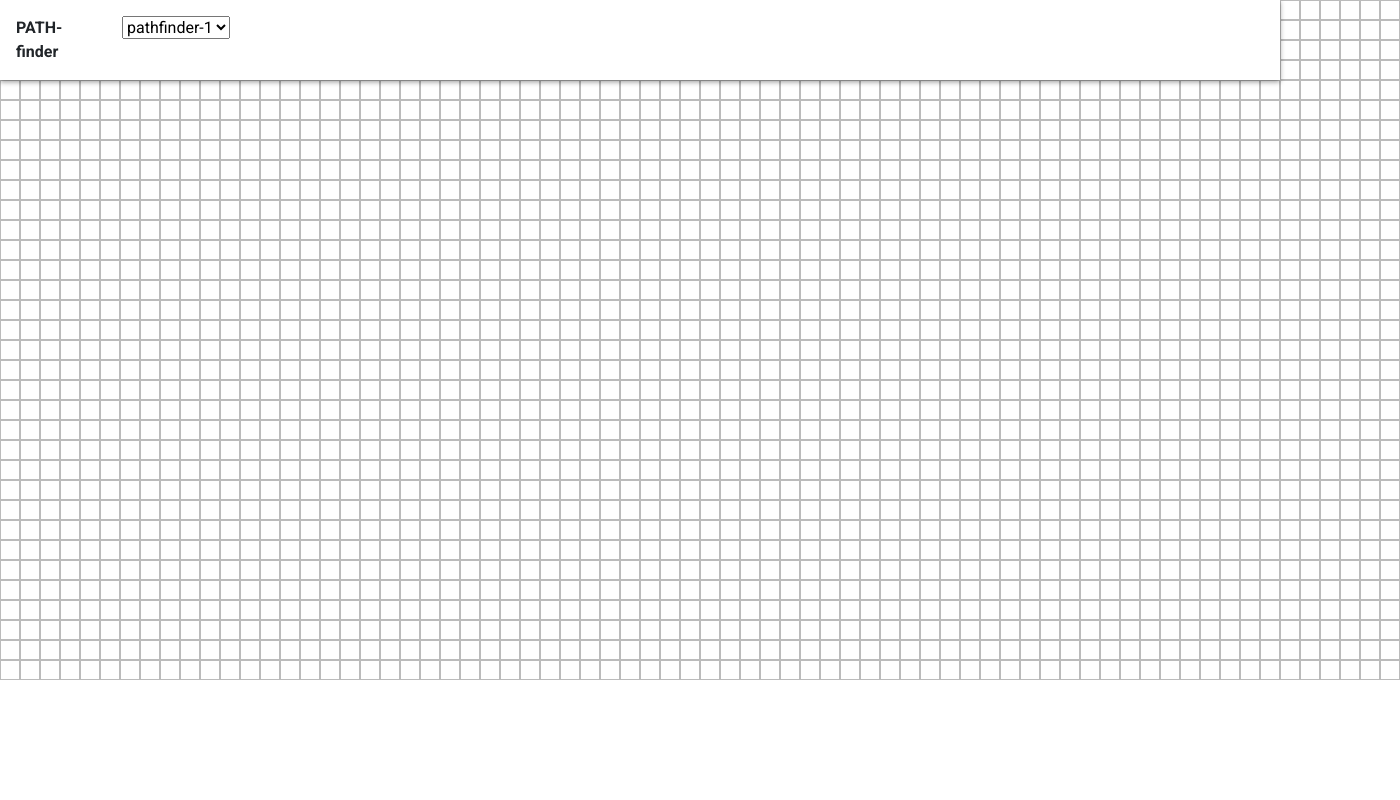
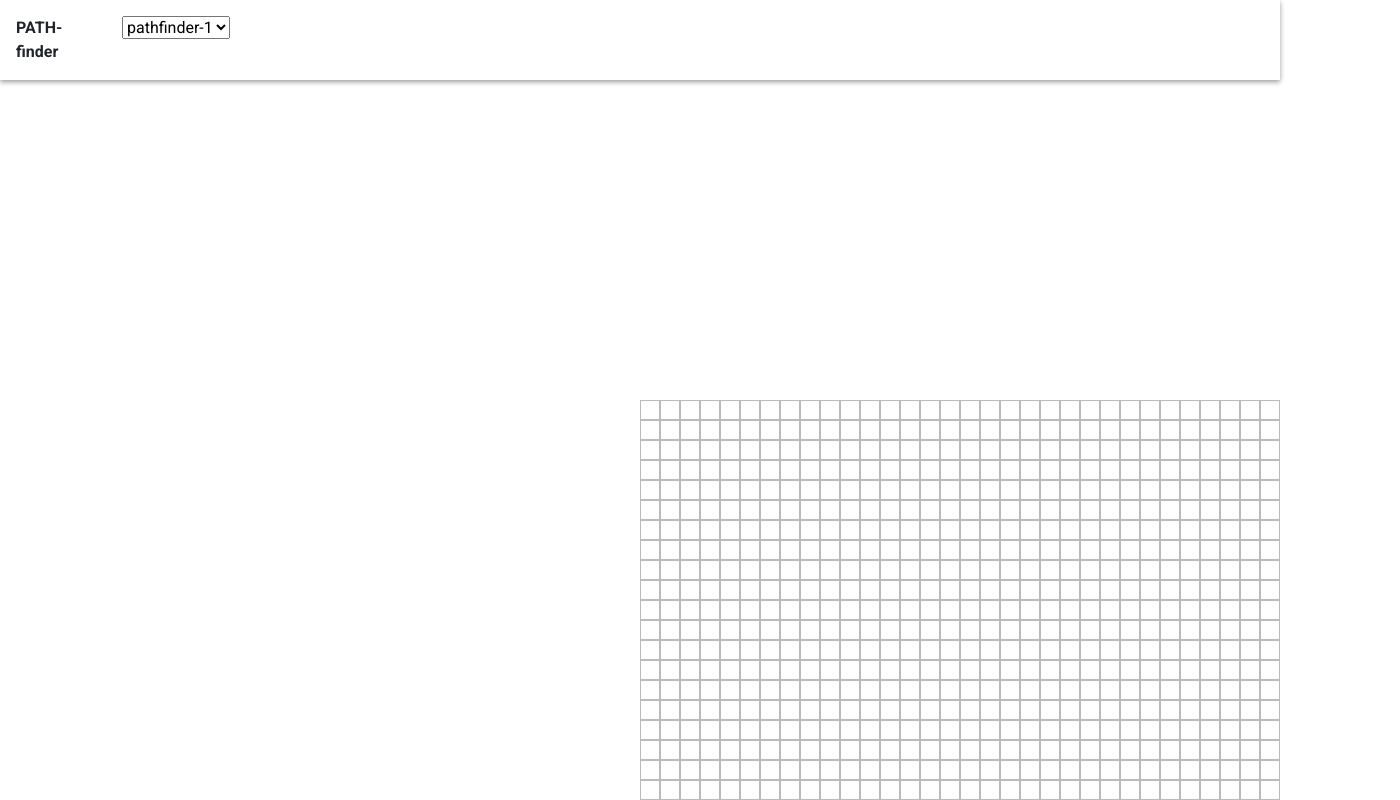
Before and after one commit to ali-hy/pathfinder, a React (Create React App) app: page / in a window 1280 px wide. Shown: the whole page, 1400 px wide, since content can reach past the window. Built offline with nearby package versions, Linux system fonts and the light colour scheme.

Commit message:
N/A: Worked on changing movement to scroll

```diff
--- a/src/Components/Board/Board.scss
+++ b/src/Components/Board/Board.scss
@@ -1,3 +1,15 @@
+.board-container{
+    height: 100vh;
+    overflow: scroll;
+}
+
+.board{
+    padding: 50vh 50vw 50vh 50vw;
+    width: fit-content;
+    height: fit-content;
+}
+
 .board-row{
     display: flex;
+    width: fit-content;
 }
--- a/src/Components/Board/Board.tsx
+++ b/src/Components/Board/Board.tsx
@@ -24,7 +24,7 @@ var _mousePositionChange:Pos;
 
 
 export default function Board(props:BoardProps){
-    const {boardPosition, setBoardPosition} = props;
+
     const [mousePositionChange, setMousePositionChange] = useState<Pos>({x: 0, y:0});
 
     const takeAction = ({type, payload}:actionDetails) => {
@@ -32,18 +32,12 @@ export default function Board(props:BoardProps){
             case ACTION.rerenderTool:
                 if(props.selectedTool.active){_mouseStartPosition = {x: payload.x, y: payload.y}}
                 else{
-                    console.log('setting board position to', {
-                        x: _boardPosition.x + _mousePositionChange.x,
-                        y: _boardPosition.y + _mousePositionChange.y
-                    })
-                    setBoardPosition({
-                        x: _boardPosition.x + _mousePositionChange.x,
-                        y: _boardPosition.y + _mousePositionChange.y
-                    });
-                    setMousePositionChange({x: 0, y: 0});
+
                 }
                 props.setSelectedTool({...props.selectedTool});
                 break;
+            case ACTION.move:
+
         }
     }
 
@@ -54,6 +48,7 @@ export default function Board(props:BoardProps){
             takeAction(action);
         }
         else if (e.button === 1){ // middle mb down
+            e.preventDefault();
             _prevTool = props.selectedTool;
             tools[TOOL.hand].onMouseDown();
             props.setSelectedTool(tools[TOOL.hand]);
@@ -70,10 +65,7 @@ export default function Board(props:BoardProps){
         }
     }
     const mouseMoveHandler = (e:MouseEvent) => {
-        if((props.selectedTool instanceof handTool) && props.selectedTool.active){
-            const change = {x: e.clientX - _mouseStartPosition.x, y: e.clientY - _mouseStartPosition.y}
-            setMousePositionChange(change);
-        }
+        takeAction(props.selectedTool.onMouseMove({x: e.clientX, y: e.clientY}));
     }
 
     useEffect(() => {
@@ -89,31 +81,24 @@ export default function Board(props:BoardProps){
     }, []);
 
     useEffect(() => {
-        _boardPosition = boardPosition;
-    }, [boardPosition])
-    useEffect(() => {
         _mousePositionChange = mousePositionChange;
     }, [mousePositionChange])
-    // useEffect(() => {
-    //     console.log('selected ', props.selectedTool);
-    // }, [props.selectedTool])
 
     const boardStyles = StyleSheet.create({
         board:{
-            height: "100vh",
             cursor: props.selectedTool.cursorClass
         },
-        grid:{
-            top: boardPosition.y + mousePositionChange.y,
-            left: boardPosition.x + mousePositionChange.x,
-        }
     })
 
-    const grid = <div className={`position-absolute ${css(boardStyles.grid)}`}>{props.board.map((row, y) => { return (<Row key={y} cellStates={row} y={y}/>)})}</div>;
+    const grid = <div className={`position-relative`}>
+            {props.board.map((row, y) => { return (<Row key={y} cellStates={row} y={y}/>)})}
+        </div>;
 
     return(
-        <div className={"board user-select-none " + css(boardStyles.board)}>
-            {grid}
+        <div className={"board-container " + css(boardStyles.board)}>
+            <div className={"board user-select-none "}>
+                {grid}
+            </div>
         </div>
     )
 }
--- a/src/Components/Board/Row.tsx
+++ b/src/Components/Board/Row.tsx
@@ -7,7 +7,7 @@ interface RowProps{
 }
 
 export default function Row(props : RowProps){
-    return (<div className="board-row w-auto">
-        {props.cellStates.map((cell, x) => <Cell key={x} cellState={cell} x={x} y={props.y} />) }
+    return (<div className="board-row">
+        {props.cellStates.map((cell, x) => <Cell key={x} cellState={cell} x={x} y={props.y} />)}
     </div>)
 }
--- a/src/Types/Tools.ts
+++ b/src/Types/Tools.ts
@@ -1,3 +1,5 @@
+import Pos from "./Pos";
+
 export enum TOOL{
     hand,
     wallBrush,
@@ -24,7 +26,7 @@ export class tool{
     onMouseDown():actionDetails{
         return {type: ACTION.none};
     };
-    onMouseMove():actionDetails{
+    onMouseMove(newPosition:Pos):actionDetails{
         return {type: ACTION.none};
     };
     onMouseUp():actionDetails{
@@ -37,6 +39,7 @@ export class tool{
 
 export class handTool extends tool{
     static index = TOOL.hand;
+    static startPosition:Pos;
     static cursorClass = "grab";
     static iconURL = "../../public/Images/Icons/open-hand.png"
 
@@ -45,7 +48,7 @@ export class handTool extends tool{
         this.active = true;
         return {type: ACTION.rerenderTool}
     }
-    onMouseMove():actionDetails{
+    onMouseMove(newPosition:Pos):actionDetails{
         return {type: ACTION.move};
     }
     onMouseUp():actionDetails{
```
